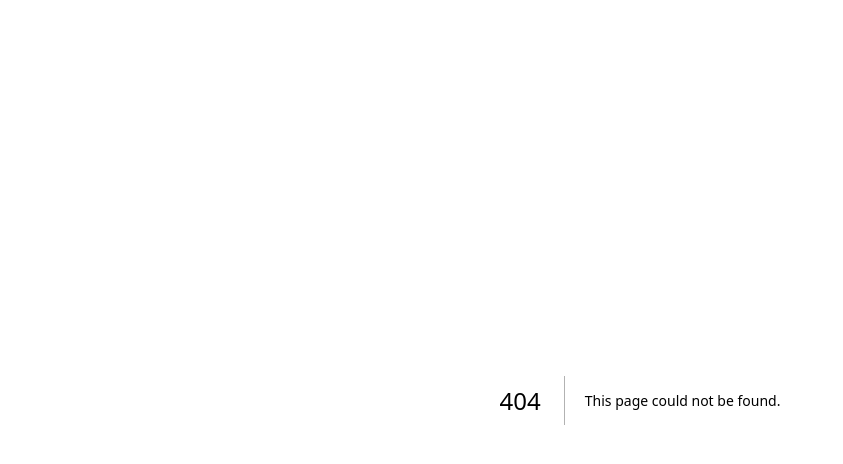
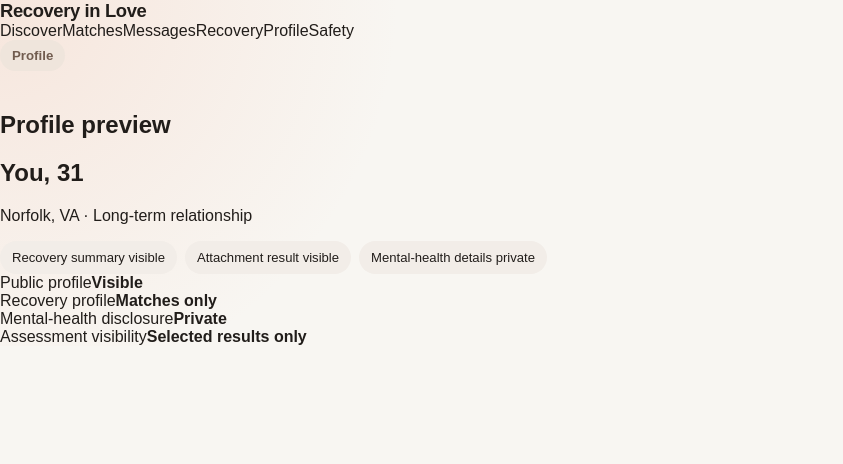
Before and after one commit to vgudupal27/RECOVERY-IN-LOVE, a Next.js app: page /profile in a window 1280 px wide. Before the commit this address had no page. Shown: the top 464 px of the page, without its empty margins (0-843 px from the left). Built offline with nearby package versions, Linux system fonts and the light colour scheme.

Commit message:
Add profile preview and privacy page

```diff
--- /dev/null
+++ b/src/app/profile/page.tsx
@@ -0,0 +1,31 @@
+import AppNav from "@/components/AppNav";
+
+export default function ProfilePage() {
+  return (
+    <main>
+      <AppNav />
+      <section className="appPage narrow">
+        <div className="eyebrow">Profile</div>
+        <h1>Profile preview</h1>
+        <div className="profilePreview">
+          <div className="profilePreviewPhoto" />
+          <div>
+            <h2>You, 31</h2>
+            <p>Norfolk, VA · Long-term relationship</p>
+            <div className="pills">
+              <span className="pill">Recovery summary visible</span>
+              <span className="pill">Attachment result visible</span>
+              <span className="pill">Mental-health details private</span>
+            </div>
+          </div>
+        </div>
+        <div className="settingsCard">
+          <div className="settingRow"><span>Public profile</span><strong>Visible</strong></div>
+          <div className="settingRow"><span>Recovery profile</span><strong>Matches only</strong></div>
+          <div className="settingRow"><span>Mental-health disclosure</span><strong>Private</strong></div>
+          <div className="settingRow"><span>Assessment visibility</span><strong>Selected results only</strong></div>
+        </div>
+      </section>
+    </main>
+  );
+}
```
